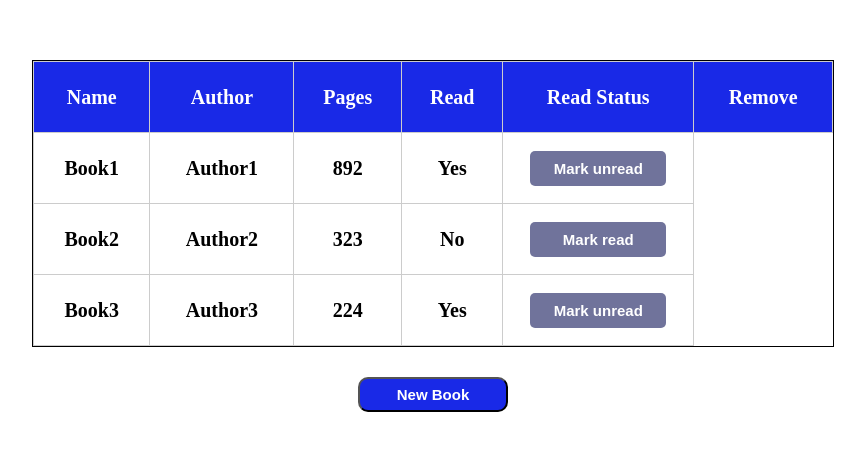
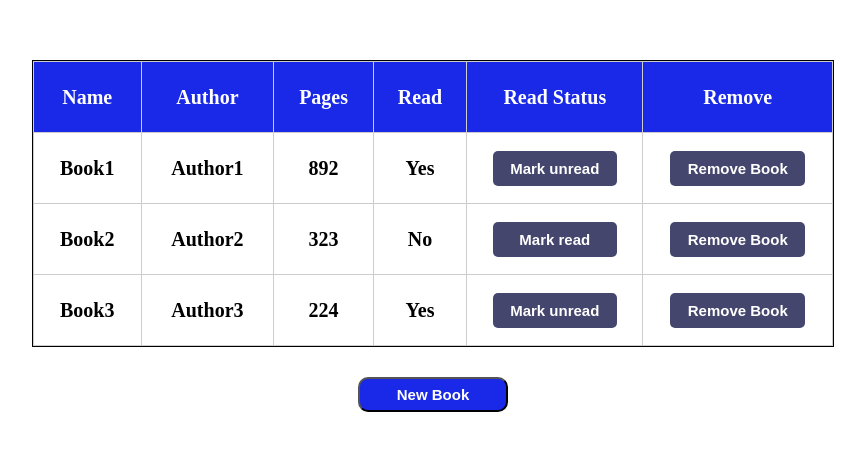
Before and after one commit to Raj-0512/odin_library, a plain HTML site: page index.html in a window 1280 px wide. Shown: the part 164-614 px from the top of the page, without its empty margins (207-1072 px from the left). Drawn offline with Linux system fonts and the light colour scheme.

Commit message:
Remove book button implemented

```diff
--- a/script.js
+++ b/script.js
@@ -46,7 +46,7 @@ function displayBooks() {
     `;
     table.appendChild(headerRow);
 
-    Library.forEach(book => {
+    Library.forEach((book , index) => {
         const row = document.createElement("tr");
 
 
@@ -56,6 +56,14 @@ function displayBooks() {
         change_status.addEventListener("click" , () => {
             book.read = book.read === "Yes" ? "No" : "Yes";
             displayBooks();
+        });
+
+        const remove_book_button = document.createElement("button");
+        remove_book_button.id = "remove_button";
+        remove_book_button.textContent = "Remove Book";
+        remove_book_button.addEventListener("click" , () => {
+          Library.splice(index , 1);
+          displayBooks();
         });
 
         row.innerHTML = `
@@ -69,7 +77,13 @@ function displayBooks() {
         const status_change_button_container = document.createElement("td");
         status_change_button_container.append(change_status);
 
+        const remove_book_button_container = document.createElement("td");
+        remove_book_button_container.append(remove_book_button);
+
+
+
         row.append(status_change_button_container);
+        row.append(remove_book_button_container);
         table.appendChild(row);
     });
 
--- a/style.css
+++ b/style.css
@@ -119,8 +119,19 @@ th {
     width: 80%;
     font-weight: bold;
     font-size: 15px;
-    background-color: #70739b;
+    background-color: #45466d;
     color: white;
     border-radius: 5px;
     border: transparent;
 }
+
+#remove_button{
+    height: 35px;
+    width: 80%;
+    font-weight: bold;
+    font-size: 15px;
+    background-color: #45466d;
+    color: white;
+    border-radius: 5px;
+    border: transparent;
+}
```
